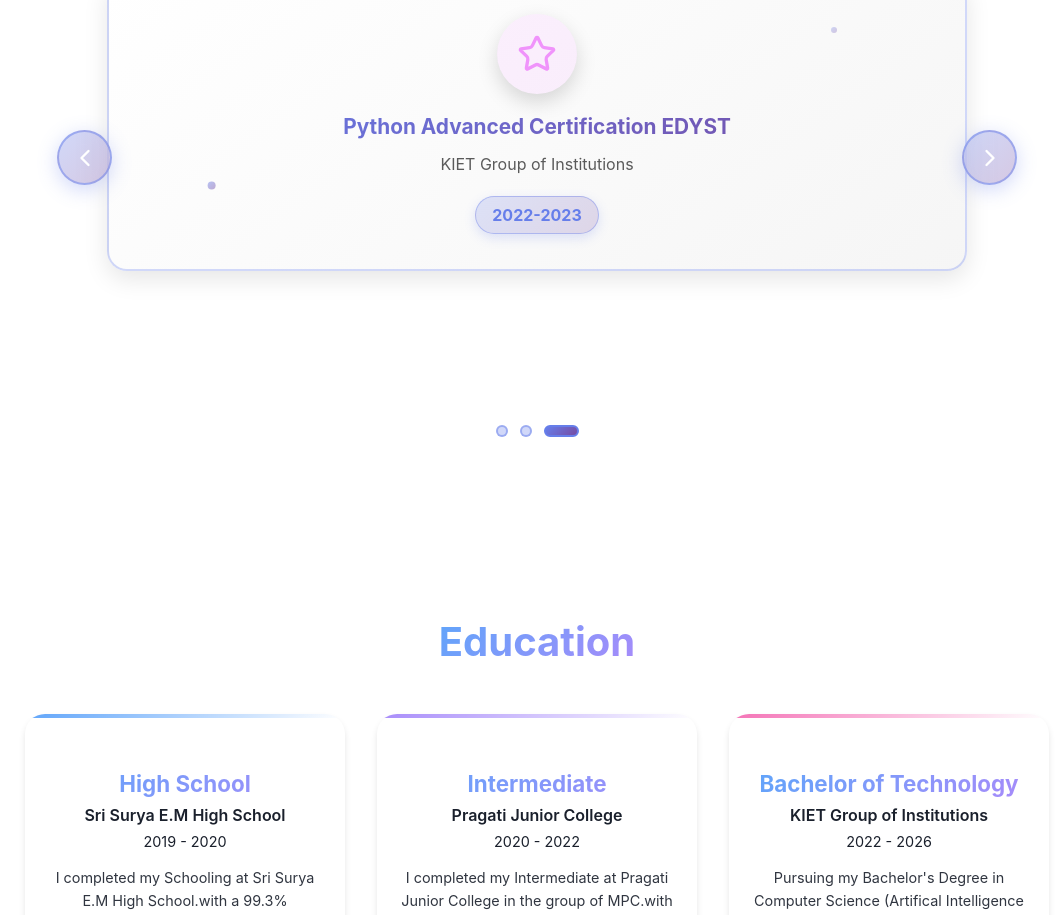
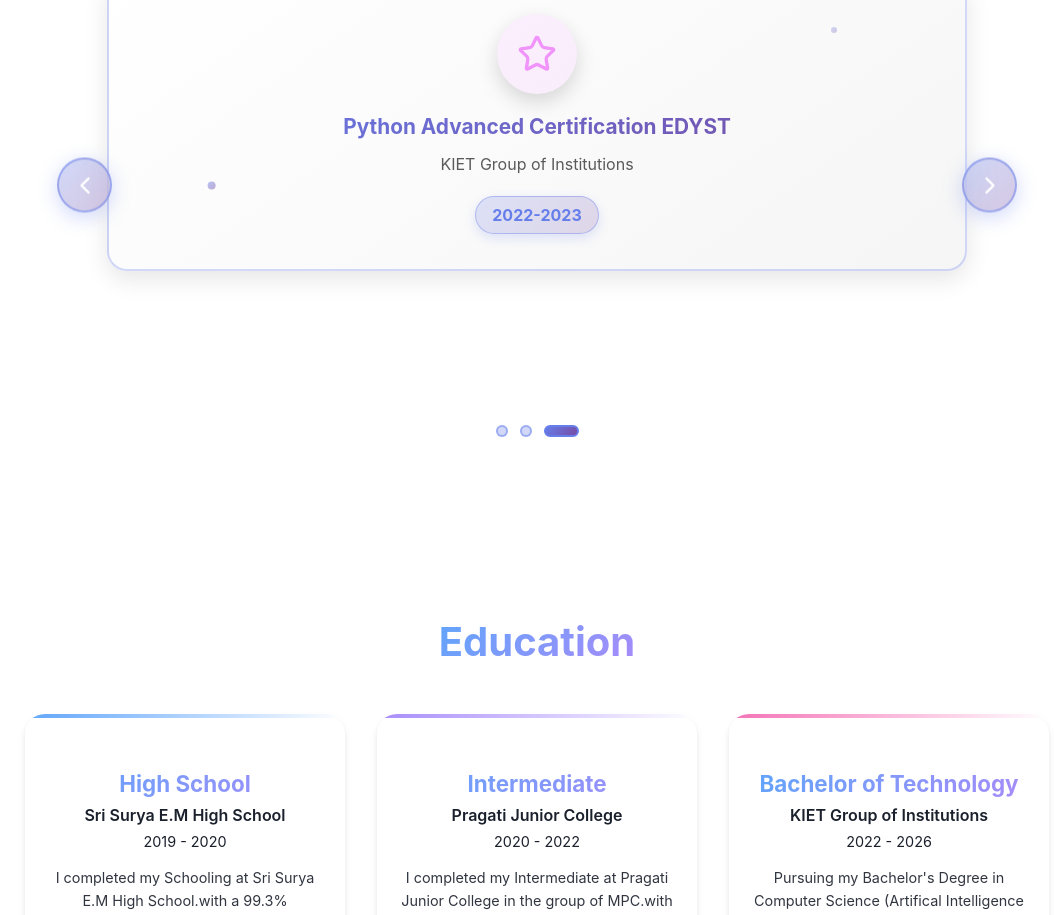
Before and after one commit to Aravindswamymajjuri/portfolio, a React (Create React App) app in the folder frontend/: page / in a window 1280 px wide. Shown: the part 3220-4135 px from the top of the page, without its empty margins (103-1158 px from the left). Built offline with nearby package versions, Linux system fonts and the light colour scheme.

Commit message:
updated vercel images

```diff
--- a/frontend/src/components/about.css
+++ b/frontend/src/components/about.css
@@ -548,8 +548,6 @@
 .carousel-nav-btn {
   position: absolute;
   top: 50%;
-  transform: translateY(-50%);
-
   background: linear-gradient(135deg, rgba(102, 126, 234, 0.3), rgba(118, 75, 162, 0.3));
   border: 2px solid rgba(102, 126, 234, 0.5);
   color: white;
--- a/frontend/src/components/certificates.js
+++ b/frontend/src/components/certificates.js
@@ -79,7 +79,7 @@
       grade: "Grade A",
       icon: Trophy,
       color: "#667eea",
-      image: `${process.env.PUBLIC_URL}/fmml.jpg`
+      image: "/fmml.jpg"
     },
     {
       title: "Winter Internship Certificate  RCTS",
@@ -87,7 +87,7 @@
       grade: "12/2024-01/2025",
       icon: Award,
       color: "#764ba2",
-      image: `${process.env.PUBLIC_URL}/winter.jpg`
+      image: "/winter.jpg"
     },
     {
       title: "Python Advanced Certification EDYST",
@@ -95,7 +95,7 @@
       grade: "2022-2023",
       icon: Star,
       color: "#f093fb",
-      image: `${process.env.PUBLIC_URL}/edyst.jpg`
+      image: "/edyst.jpg"
     }
   ];
 
@@ -182,7 +182,7 @@
             className="carousel-nav-btn carousel-next"
             onClick={handleCarouselNext}
             whileHover={{ scale: 1.1, x: 5 }}
-            whileTap={{ scale: 0.9 }}
+            // whileTap={{ scale: 0.9 }}
           >
             <ChevronRight size={28} />
           </motion.button>
--- a/frontend/src/components/projects.js
+++ b/frontend/src/components/projects.js
@@ -13,15 +13,15 @@
     {
       title: "DevStack - Academic Platform",
       description: "MERN-based academic management platform with integrated hackathon module. Features role-based dashboards, project management, and automated certificates.",
-      image: `${process.env.PUBLIC_URL}/devstack.png`,
+      image: "/devstack.png",
       tags: ["React.js", "Node.js", "MongoDB", "REST APIs"],
-      demo: "https://note-application-u2a5.onrender.com/login",
-      github: "https://github.com/Aravindswamymajjuri/DevStack"
+      demo: "https://dev-orbit-1.vercel.app/",
+      github: "https://github.com/Aravindswamymajjuri/Dev-Orbit"
     },
     {
       title: "Note Application",
       description: "Full-stack web application with JWT authentication, secure CRUD operations, REST APIs, and WebSocket-based real-time features.",
-      image: `${process.env.PUBLIC_URL}/noteapp.jpeg`,
+      image: "/noteapp.jpeg",
       tags: ["React", "Node.js", "MongoDB", "JWT", "WebSocket"],
       demo: "https://note-application-u2a5.onrender.com/login",
       github: "https://github.com/Aravindswamymajjuri/Khub_note_app_application"
@@ -29,7 +29,7 @@
     {
       title: "Sentiment Analysis ML",
       description: "Sentiment Analysis system that classifies user opinions as positive, negative, or neutral using machine learning and NLP techniques.",
-      image: `${process.env.PUBLIC_URL}/sentiment.jpeg`,
+      image: "/sentiment.jpeg",
       tags: ["Python", "Scikit-learn", "TF-IDF", "NLP"],
       github: "https://github.com/Aravindswamymajjuri/Sentiment_Analysis"
     }
```
Also changed, not shown: frontend/vercel.json.
